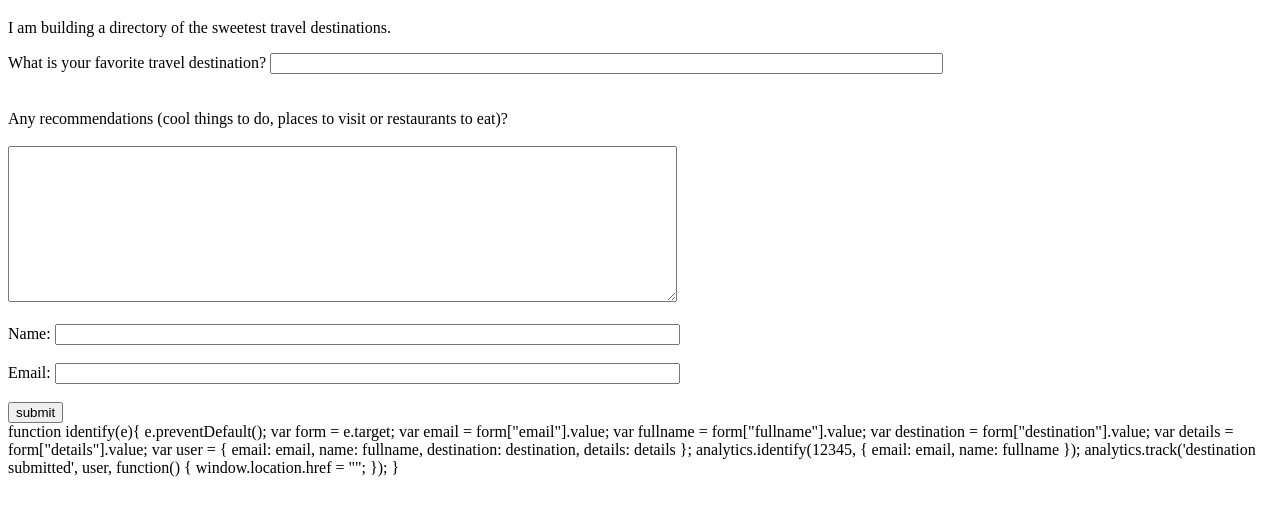
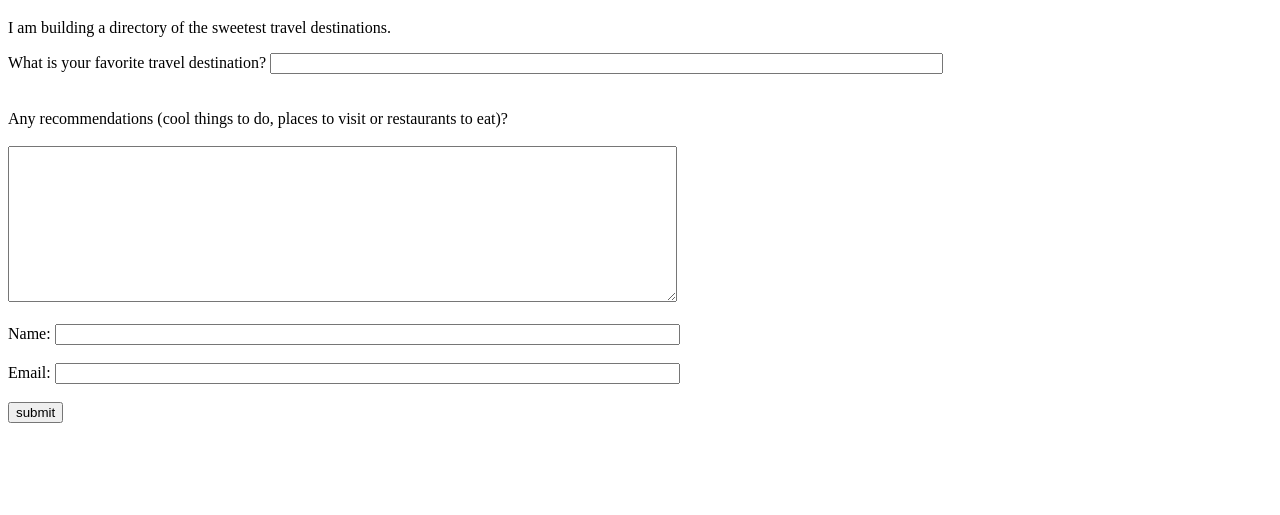
Before and after one commit to tbontemps/tbontemps.github.io, a plain HTML site: page index.html in a window 1280 px wide. Shown: the part 61-576 px from the top of the page. Drawn offline with Linux system fonts and the light colour scheme.

Commit message:
Update index.html

```diff
--- a/index.html
+++ b/index.html
@@ -29,7 +29,7 @@
     <br><br>
     <input name="submit" type="submit" value="submit"/>
 </form>
-    <!  <script type="text/javascript">
+    <script type="text/javascript">
       function identify(e){
         e.preventDefault();
         var form = e.target;
```
